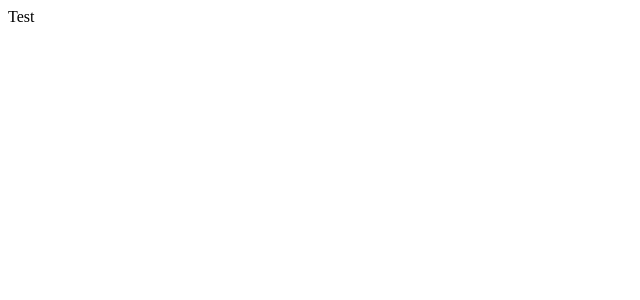
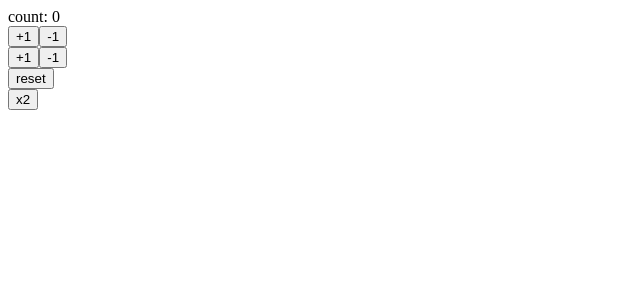
Before and after one commit to FurusawaKaoru/react-hooks, a React (Create React App) app: page / in a window 1280 px wide. Shown: the top 300 px of the page, without its empty margins (0-640 px from the left). Built offline with nearby package versions, Linux system fonts and the light colour scheme.

Commit message:
learn useState

```diff
--- a/src/App.js
+++ b/src/App.js
@@ -1,10 +1,43 @@
-import React from 'react'
+import React, { useState } from 'react'
 
 const App = () => {
+  const [count, setCount] = useState(0)
+
+  const increment = () => setCount(count + 1)
+  const decrement = () => setCount(count - 1)
+
+  // MEMO: prevCountという前の値を引数として受け取ることができる
+  const increment2 = () => setCount(prevCount => prevCount + 1)
+  const decrement2 = () => setCount(prevCount => prevCount - 1)
+
+  const reset = () =>  setCount(0)
+
+  const double = () => setCount(prevCount => prevCount * 2)
+
   return (
-    <div>
-      Test
-    </div>
+    <React.Fragment>
+      <div>
+        count: {count}
+      </div>
+
+      <div>
+        <button onClick={increment}>+1</button>
+        <button onClick={decrement}>-1</button>
+      </div>
+
+      <div>
+        <button onClick={increment2}>+1</button>
+        <button onClick={decrement2}>-1</button>
+      </div>
+
+      <div>
+        <button onClick={reset}>reset</button>
+      </div>
+
+      <div>
+        <button onClick={double}>x2</button>
+      </div>
+    </React.Fragment>
   );
 }
 
```
